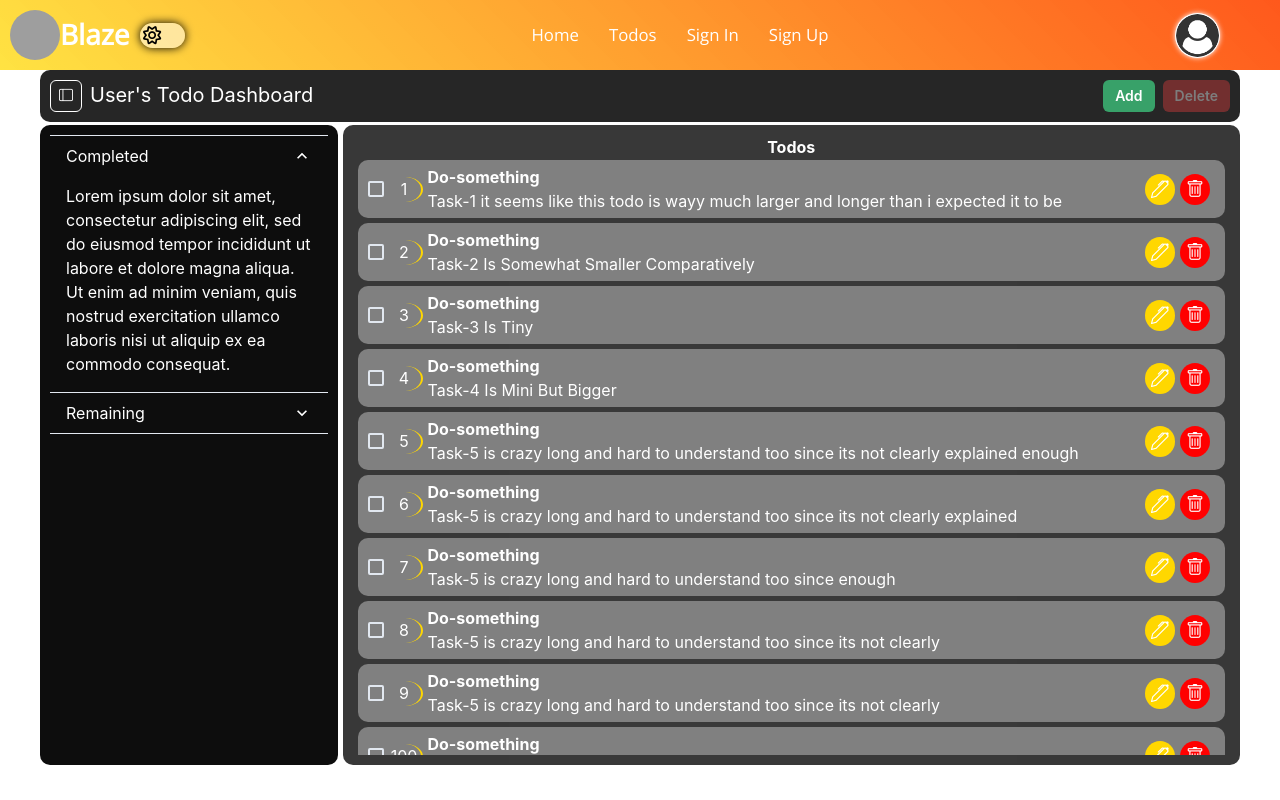
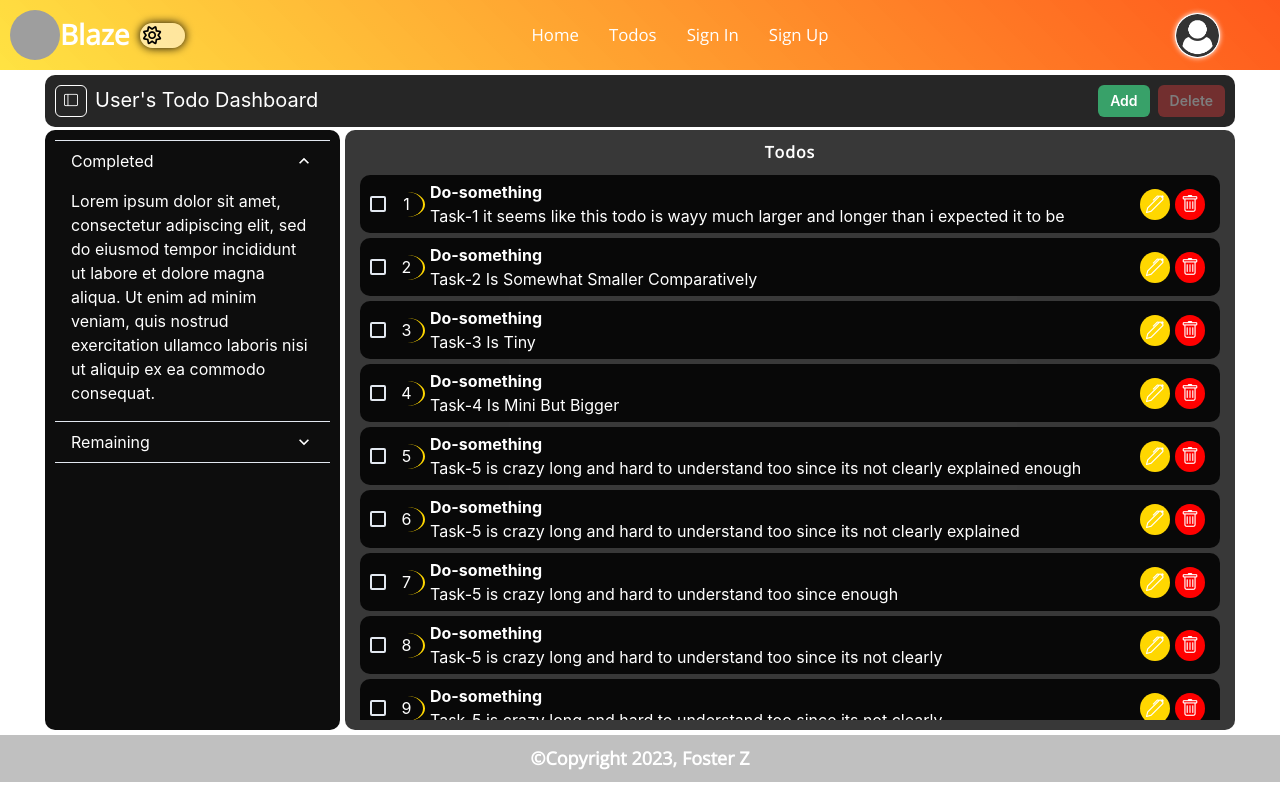
Before and after one commit to Foster0123/Blaze, a React (Vite) app in the folder client/: page /todos in a window 1280 px wide. Built offline with nearby package versions, Linux system fonts and the light colour scheme; grey boxes are pictures that could not be loaded.

Commit message:
Blaze Todo Page Development In Progress + Google Sign Up Added

```diff
--- a/client/package.json
+++ b/client/package.json
@@ -16,6 +16,7 @@
     "@emotion/styled": "^11.10.6",
     "@reduxjs/toolkit": "^1.9.2",
     "axios": "^1.3.3",
+    "dotenv": "^16.0.3",
     "framer-motion": "^9.0.4",
     "react": "^18.2.0",
     "react-dom": "^18.2.0",
--- a/client/src/App.tsx
+++ b/client/src/App.tsx
@@ -18,20 +18,20 @@ import CheckEmail from "./components/helpers/CheckEmail";
 import { useSelector } from "react-redux";
 import { useEffect, useState } from "react";
 import Axios from 'axios'
+import Footer from "./components/shared/Footer";
 function App() {
 	const [ auth, setAuth ] = useState(false);
 	let value = useSelector((state: any) => state.authSlice.authenticated)
-	// useEffect(() => {
-	// 	try {
-	// 		Axios.get("http://localhost:3000")
-	// 		.then(res => setAuth(res.data.auth))
-	// 		.catch((err) => console.error(err))
-	// 	}
-	// 	catch (err) {
-	// 		console.error(err)
-	// 	}
-	// }, [])
-	console.log(auth)
+	useEffect(() => {
+		try {
+			Axios.get("http://localhost:3000")
+			.then(res => {console.log(res.data.auth);setAuth(res.data.auth)})
+			.catch((err) => console.error(err))
+		}
+		catch (err) {
+			console.error(err)
+		}
+	}, [])
 	return (
 		<BrowserRouter>
 			<Routes>
@@ -56,6 +56,7 @@ function App() {
 				<Route path="/forgot-password" element={<ForgotPassword />} />
 				<Route path="/forgot-password/check-email" element={<CheckEmail />} />
 			</Routes>
+			<Footer />
 		</BrowserRouter>
 	);
 }
--- a/client/src/assets/scss/components/signin/_signin.index.scss
+++ b/client/src/assets/scss/components/signin/_signin.index.scss
@@ -1,5 +1,4 @@
 .signin-form-container {
-    margin: 50px 0;
     display: flex;
     height: 100%;
     padding: 10px;
--- a/client/src/assets/scss/components/todo/_todo.index.scss
+++ b/client/src/assets/scss/components/todo/_todo.index.scss
@@ -1,7 +1,9 @@
 @use './modules/todobar';
 @use './modules/sidebar-todo';
 @use './modules/todo-preview';
-
+:root {
+    --todo-section-height: 75vh;
+}
 .todo-container {
     width: 100%;
     height: 100%;
@@ -15,12 +17,13 @@
     display:grid;
     grid-gap: 5px;
     position: relative;
+    padding: 5px;
     grid-template-rows: 50px auto;
     grid-template-columns: 1fr 3fr;
     grid-template-areas:
-    "todo-bar todo-bar todo-bar"
-    "todo-sidebar todo-preview todo-preview"
-    "todo-sidebar todo-preview todo-preview"
+        "todo-bar todo-bar todo-bar"
+        "todo-sidebar todo-preview todo-preview"
+        "todo-sidebar todo-preview todo-preview"
     ;
     font-size:16px;
 }
--- a/client/src/assets/scss/components/todo/modules/_sidebar-todo.scss
+++ b/client/src/assets/scss/components/todo/modules/_sidebar-todo.scss
@@ -4,7 +4,7 @@
 }
 .todo-sidebar-container {
     grid-area: todo-sidebar;
-    height: 80vh;
+    height: var(--todo-section-height);
     background-color: var(--todo-sidebar-bg-color);
     padding: 10px;
     border-radius: 10px;
@@ -30,8 +30,8 @@
 @media (max-width: 768px){
     .todo-sidebar-container {
         position: absolute;
-        left: 0px;
+        left: 5px;
         width: 250px;
-        top: 55px;
+        top: 60px;
     }
 }
--- a/client/src/assets/scss/components/todo/modules/_todo-preview.scss
+++ b/client/src/assets/scss/components/todo/modules/_todo-preview.scss
@@ -5,13 +5,15 @@
     grid-area: todo-preview;
     background-color: var(--todo-preview-bg-color)!important;
     padding: 10px;
-    height: 80vh;
+    height: var(--todo-section-height);
     display: grid;
-    grid-template-rows: 20px 1fr;
+    grid-template-rows: 30px 1fr;
     border-radius: 10px;
     header {
         text-align: center;
+        font-family: "Open Sans", sans-serif;
         font-weight: bolder;
+        letter-spacing: 1px;
     }
 }
 .todo-list {
@@ -31,7 +33,7 @@
     }
 }
 .todo-tasks {
-    background-color: gray;
+    background-color: rgba(0,0,0,0.85);
     border-radius: 10px;
     padding: 5px;
     display: grid;
--- a/client/src/assets/scss/shared/_footer.scss
+++ b/client/src/assets/scss/shared/_footer.scss
@@ -1,4 +1,9 @@
 footer {
     background-color: silver;
-    box-shadow:0px 10px 5px #888, 0px -10px 5px #888;;
+    padding: 10px;
+    font-size: 18px;
+    font-weight: bold;
+    font-family: "Open Sans", sans-serif;
+    color: white;
+    text-align: center;
 }
--- a/client/src/components/Signup.tsx
+++ b/client/src/components/Signup.tsx
@@ -2,6 +2,8 @@ import { useState } from "react";
 import { Stack, InputGroup, InputLeftAddon, InputRightAddon, Input, Checkbox, Button, Text } from "@chakra-ui/react";
 import { Link } from "react-router-dom";
 import NavBar from "./shared/NavBar";
+import Hr from "./modules/Hr";
+import GoogleIcon from './../assets/img/google.png'
 
 const Signup = () => {
     const [showPassword, setShowPassword] = useState(false)
@@ -74,6 +76,8 @@ const Signup = () => {
                         <Text textAlign="right" fontSize="md" color="red">Password Doesnt Match</Text>
                         <Checkbox name="signup_remember">Remember Me</Checkbox>
                         <Button>Register</Button>
+                        <Hr color="orange" height={2.5}/>
+                        <Button colorScheme="orange" type="submit" leftIcon={<img src={GoogleIcon} width="25" height="25" alt="google icon" />}>Signup With Google</Button>
                     </Stack>
                 </form>
             </div>
--- a/client/src/components/Todo.tsx
+++ b/client/src/components/Todo.tsx
@@ -6,7 +6,6 @@ import TodoBar from "./todo/TodoBar";
 
 const Todo = () => {
     const val = useSelector((state: any) => state.uiSlice.value)
-    console.log(val)
     return (
         <div>
             <NavBar />
--- a/client/src/components/data/data.ts
+++ b/client/src/components/data/data.ts
@@ -8,5 +8,5 @@ export const todos: any = [
     { id: 7, header: "Do-something", content: 'Task-5 is crazy long and hard to understand too since enough' },
     { id: 8, header: "Do-something", content: 'Task-5 is crazy long and hard to understand too since its not clearly' },
     { id: 9, header: "Do-something", content: 'Task-5 is crazy long and hard to understand too since its not clearly' },
-    { id: 100, header: "Do-something", content: 'Task-5 is crazy long and hard to understand too since its not clearly' }
+    { id: 10, header: "Do-something", content: 'Task-5 is crazy long and hard to understand too since its not clearly' }
 ]
--- a/client/src/components/shared/NavBar.tsx
+++ b/client/src/components/shared/NavBar.tsx
@@ -2,20 +2,17 @@ import { useRef } from 'react'
 import { Button, Stack } from '@chakra-ui/react'
 import ThemeSwitch from '../modules/ThemeSwitch'
 import { NavLink } from 'react-router-dom'
-import { useColorMode } from '@chakra-ui/react'
 import Logo from './../../assets/img/blaze.png'
 import ProfilePicture from './../../assets/img/user.png'
 const NavBar = () => {
     const Navbar: any = useRef(null);
     const navMenuIcon: any = useRef(null)
-    const { colorMode, toggleColorMode } = useColorMode()
     const toggleNavbar = (e: any) => {
         navMenuIcon.current.classList.contains("fa-bars") ?
         navMenuIcon.current.className = "fa-solid fa-xmark":
         navMenuIcon.current.className = "fa-solid fa-bars"
         Navbar.current.classList.toggle("transit-navbar-height")
     }
-    console.log(colorMode)
     return (
         <nav className="navbar" ref={Navbar}>
             <section className="navbar-header">
@@ -23,7 +20,7 @@ const NavBar = () => {
                     <img src={Logo} alt="Blaze Logo" className="nav-logo" />
                     <h1 className="nav-title">Blaze</h1>
                 </NavLink>
-                <Stack className='nav-theme-switch' onClick={toggleColorMode}>
+                <Stack className='nav-theme-switch'>
                     <ThemeSwitch name="theme-switch-1" id="theme-switch-1" />
                 </Stack>
 
```
Also changed, not shown: client/src/assets/img/google.png (added), 1 other file (tests, documents, lock files or other folders).
